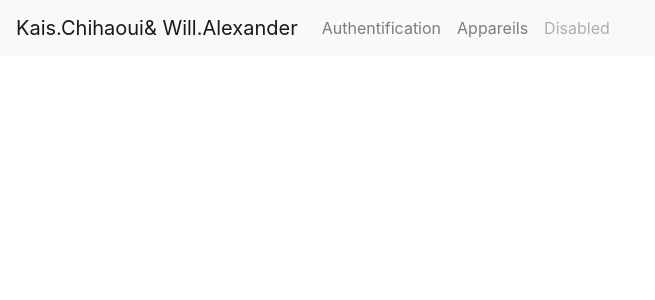
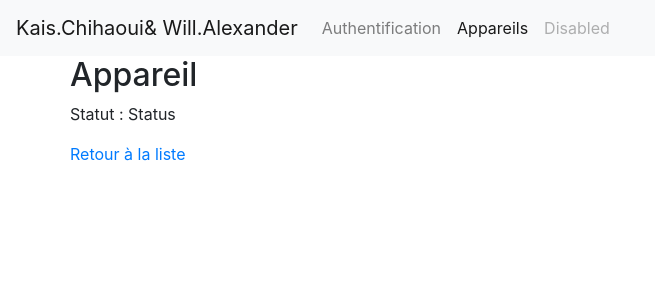
Before and after one commit to KAISCHIHAOUI/angular-tuto-one, an Angular app: page /appareils/1 in a window 1280 px wide. Before the commit this address led to /. Shown: the top 300 px of the page, without its empty margins (0-655 px from the left). Built offline with nearby package versions, Linux system fonts and the light colour scheme.

Commit message:
2 files modified, 3 added

```diff
--- a/src/app/app.module.ts
+++ b/src/app/app.module.ts
@@ -11,9 +11,11 @@ import { AuthService } from "./services/auth.service";
 import { AuthComponent } from "./auth/auth.component";
 import { AppareilViewComponent } from "./appareil-view/appareil-view.component";
 import { RouterModule, Routes } from "@angular/router";
+import { SingleAppareilComponent } from './single-appareil/single-appareil.component';
 
 const appRoutes: Routes = [
   { path: "appareils", component: AppareilViewComponent },
+  { path: "appareils/:id", component: SingleAppareilComponent },
   { path: "auth", component: AuthComponent },
   { path: "", component: AppareilViewComponent }
 ];
@@ -25,7 +27,8 @@ const appRoutes: Routes = [
     HelloComponent,
     AppareilComponent,
     AuthComponent,
-    AppareilViewComponent
+    AppareilViewComponent,
+    SingleAppareilComponent
   ],
   providers: [AppareilService, AuthService],
   bootstrap: [AppComponent]
--- a/src/app/auth/auth.component.ts
+++ b/src/app/auth/auth.component.ts
@@ -1,4 +1,5 @@
 import { Component, OnInit } from "@angular/core";
+import { Router } from "@angular/router";
 import { AuthService } from "../services/auth.service";
 
 @Component({
@@ -9,7 +10,7 @@ import { AuthService } from "../services/auth.service";
 export class AuthComponent implements OnInit {
   authStatus: boolean;
 
-  constructor(private authService: AuthService) {}
+  constructor(private authService: AuthService, private router: Router) {}
 
   ngOnInit() {
     this.authStatus = this.authService.isAuth;
@@ -19,6 +20,7 @@ export class AuthComponent implements OnInit {
     this.authService.signIn().then(() => {
       console.log("Connexion réussit ! ");
       this.authStatus = this.authService.isAuth;
+      this.router.navigate(["appareils"]);
     });
   }
   onSignOut() {
--- /dev/null
+++ b/src/app/single-appareil/single-appareil.component.html
@@ -0,0 +1,3 @@
+<h2>{{ name }}</h2>
+<p>Statut : {{ status }}</p>
+<a routerLink="/appareils">Retour à la liste</a>
--- /dev/null
+++ b/src/app/single-appareil/single-appareil.component.ts
@@ -0,0 +1,16 @@
+import { Component, OnInit } from "@angular/core";
+import { AuthService } from "../services/auth.service";
+
+@Component({
+  selector: "app-single-appareil",
+  templateUrl: "./single-appareil.component.html",
+  styleUrls: ["./single-appareil.component.css"]
+})
+export class SingleAppareilComponent implements OnInit {
+  name: string = "Appareil";
+  status: string = "Status";
+
+  constructor(private authService: AuthService) {}
+
+  ngOnInit() {}
+}
```
Also changed, not shown: src/app/single-appareil/single-appareil.component.css (added).
